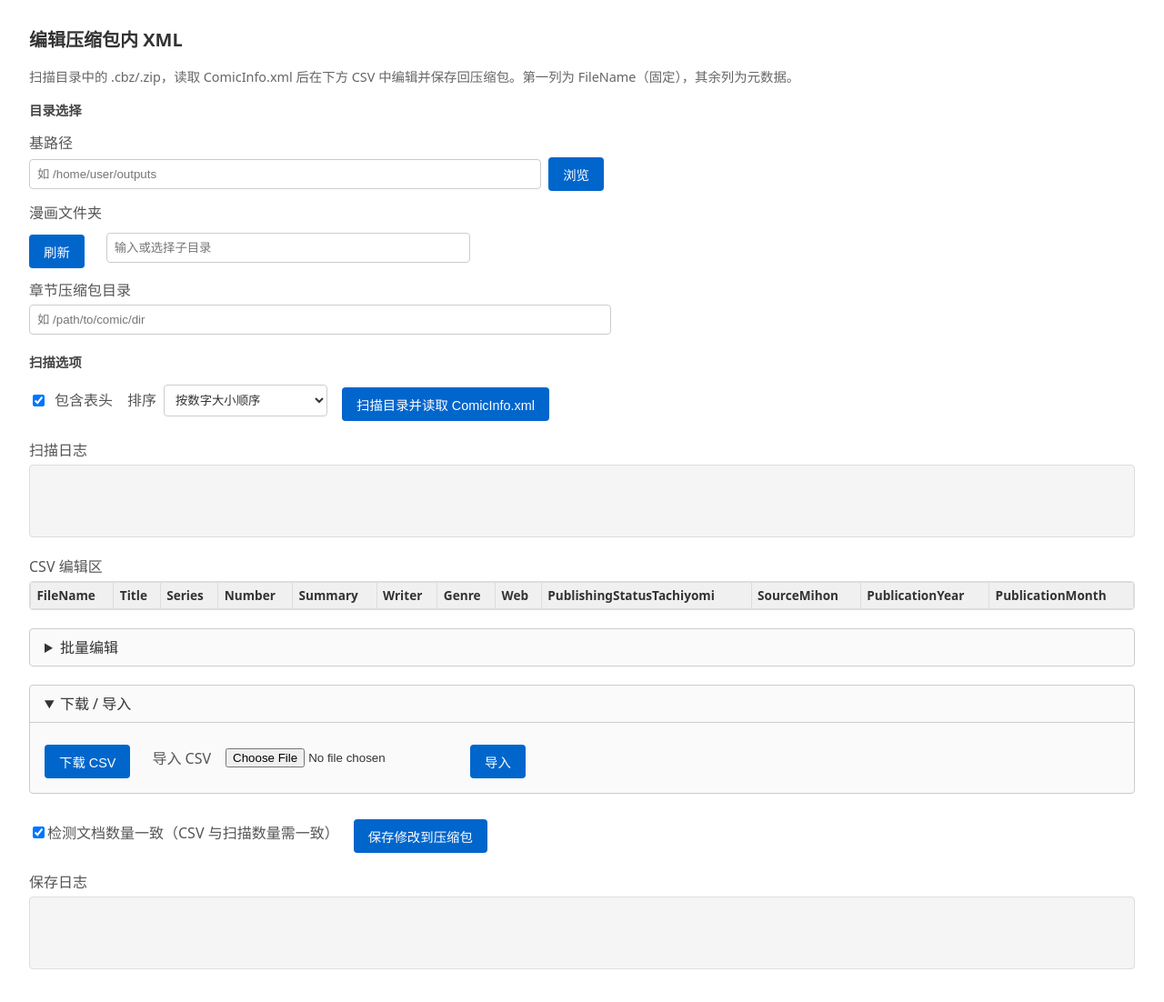
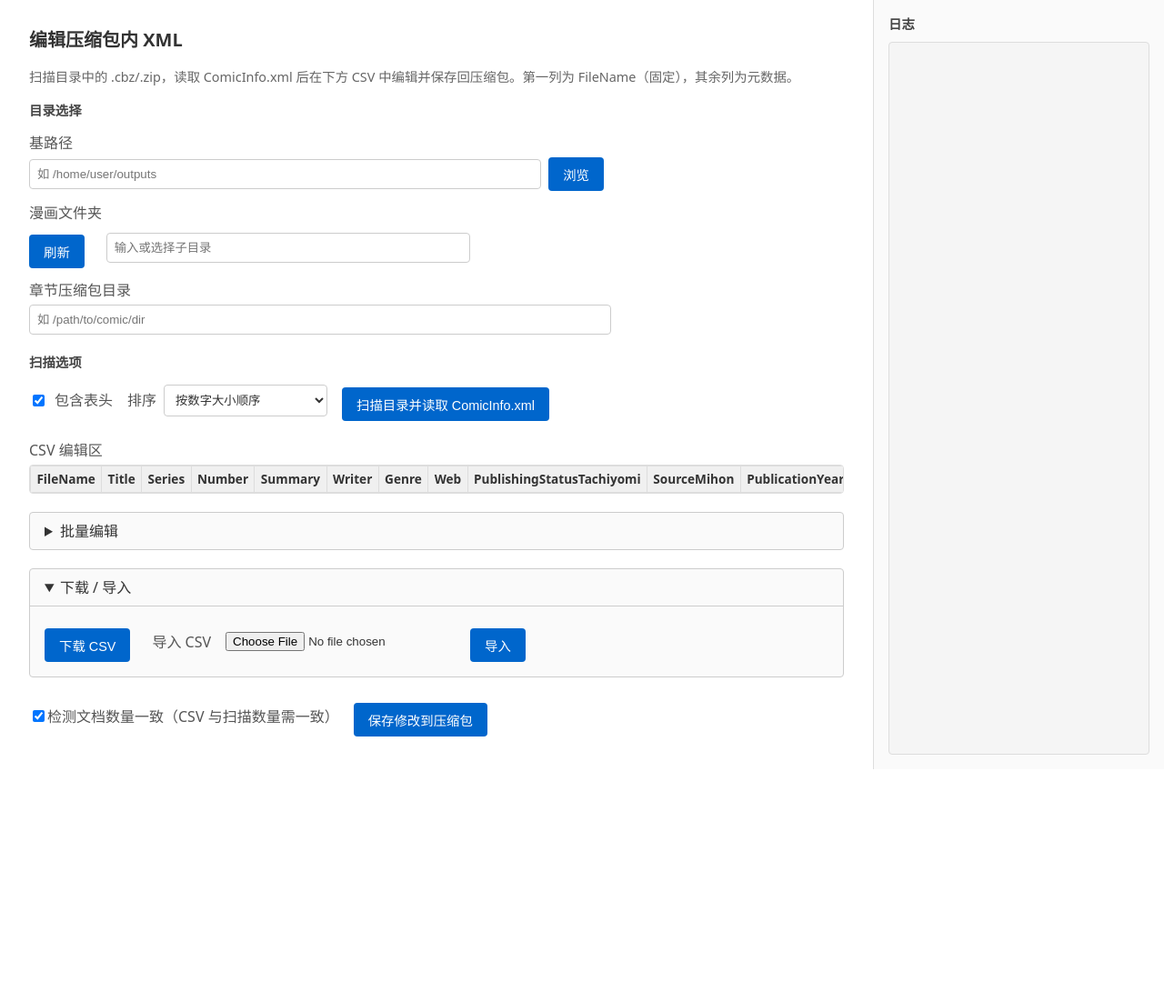
Before and after one commit to syaofox/mangatag, a FastAPI app: page / in a window 1280 px wide. Shown: the whole page at 91% size. After the commit the page ends 846 px from the top, so only its background shows below. Run offline with FastAPI, Linux system fonts and the light colour scheme; lists and menus that the app fills with data are empty; some libraries are stand-ins or nearby versions.

Commit message:
更新edit_xml.html和相关模板，重构日志显示区域为统一日志面板，合并扫描日志和保存日志，提升用户体验。同时更新Docker构建工作流，修改输入参数描述以支持自定义镜像标签。

```diff
--- a/app.py
+++ b/app.py
@@ -496,13 +496,21 @@ async def post_save(
         session["save_log"] = "请先扫描目录以建立压缩包顺序。"
         return templates.TemplateResponse(
             "partials/save_log.html",
-            {"request": request, "save_log": session["save_log"]},
+            {
+                "request": request,
+                "save_log": session["save_log"],
+                "scan_log": session.get("scan_log", ""),
+            },
         )
     if not ensure_archives_allowed(archives):
         session["save_log"] = "错误：扫描到的压缩包路径不在允许范围内。"
         return templates.TemplateResponse(
             "partials/save_log.html",
-            {"request": request, "save_log": session["save_log"]},
+            {
+                "request": request,
+                "save_log": session["save_log"],
+                "scan_log": session.get("scan_log", ""),
+            },
         )
     # 若表单未带上 csv_text（如 HTMX 未包含到），此时视为无可保存内容，由 save_archives 负责给出提示
     include = include_header.lower() in ("1", "true", "yes", "on")
@@ -512,7 +520,11 @@ async def post_save(
     session["save_log"] = save_log
     return templates.TemplateResponse(
         "partials/save_log.html",
-        {"request": request, "save_log": save_log},
+        {
+            "request": request,
+            "save_log": save_log,
+            "scan_log": session.get("scan_log", ""),
+        },
     )
 
 
--- a/templates/edit_xml.html
+++ b/templates/edit_xml.html
@@ -8,7 +8,12 @@
   <script>htmx.config.allowScriptTags = true;</script>
   <style>
     * { box-sizing: border-box; }
-    body { font-family: system-ui, sans-serif; background: #fff; color: #333; margin: 0; padding: 1rem 2rem; line-height: 1.5; }
+    html, body { height: 100%; margin: 0; }
+    body { font-family: system-ui, sans-serif; background: #fff; color: #333; display: flex; min-height: 100vh; line-height: 1.5; }
+    .main-content { flex: 1; min-width: 0; overflow-y: auto; padding: 1rem 2rem; }
+    .log-panel { width: 320px; flex-shrink: 0; height: 100vh; display: flex; flex-direction: column; border-left: 1px solid #ddd; background: #fafafa; }
+    .log-panel .section-title { padding: 0 1rem; margin: 1rem 0 0.5rem; }
+    .log-panel #unified-log { flex: 1; overflow-y: auto; min-height: 0; margin: 0 1rem 1rem; }
     h1 { font-size: 1.25rem; margin-bottom: 0.5rem; }
     .subtitle { color: #666; font-size: 0.9rem; margin-bottom: 1rem; }
     label { display: block; margin-top: 0.75rem; margin-bottom: 0.25rem; color: #555; }
@@ -28,7 +33,6 @@
     .row { display: flex; gap: 1rem; flex-wrap: wrap; align-items: flex-end; }
     .col { flex: 1; min-width: 200px; }
     .log { white-space: pre-wrap; font-family: ui-monospace, monospace; font-size: 0.8rem; background: #f5f5f5; padding: 0.75rem; border-radius: 4px; min-height: 80px; border: 1px solid #ddd; }
-    #scan-log { max-height: 200px; overflow-y: auto; }
     .accordion { border: 1px solid #ccc; border-radius: 4px; background: #fafafa; }
     .accordion summary { padding: 0.5rem 1rem; cursor: pointer; }
     .accordion .body { padding: 1rem; border-top: 1px solid #ccc; }
@@ -72,6 +76,7 @@
   </style>
 </head>
 <body>
+  <div class="main-content">
   <h1>编辑压缩包内 XML</h1>
   <p class="subtitle">扫描目录中的 .cbz/.zip，读取 ComicInfo.xml 后在下方 CSV 中编辑并保存回压缩包。第一列为 FileName（固定），其余列为元数据。</p>
 
@@ -126,13 +131,6 @@
       </div>
       <button type="button" id="scan-btn" class="btn btn-primary">扫描目录并读取 ComicInfo.xml</button>
       <span class="htmx-indicator">扫描中…</span>
-    </div>
-  </section>
-
-  <section class="section">
-    <div id="scan-log-wrap">
-      <label>扫描日志</label>
-      <div id="scan-log" class="log">{{ scan_log }}</div>
     </div>
   </section>
 
@@ -255,13 +253,6 @@
     <span id="save-indicator" class="htmx-indicator" style="display: none;">保存中…</span>
   </section>
 
-  <section class="section">
-    <div id="save-log-wrap">
-      <label>保存日志</label>
-      <div id="save-log" class="log">{{ save_log }}</div>
-    </div>
-  </section>
-
   <div id="browse-modal" role="dialog" aria-label="浏览文件夹">
     <div class="dialog">
       <h3>选择基路径目录</h3>
@@ -273,6 +264,16 @@
       </div>
     </div>
   </div>
+  </div>
+
+  <aside class="log-panel">
+    <h2 class="section-title">日志</h2>
+    <div id="unified-log" class="log">{% if scan_log %}{{ scan_log }}{% endif %}{% if save_log %}
+
+--- 保存 ---
+
+{{ save_log }}{% endif %}</div>
+  </aside>
 
   <script>
     // 浏览文件夹
@@ -437,10 +438,8 @@
       var scanBtn = document.getElementById('scan-btn');
       if (!scanBtn) return;
       scanBtn.addEventListener('click', function() {
-        var scanLogEl = document.getElementById('scan-log');
-        var saveLogEl = document.getElementById('save-log');
-        if (scanLogEl) scanLogEl.textContent = '扫描中…';
-        if (saveLogEl) saveLogEl.textContent = '';
+        var unifiedLogEl = document.getElementById('unified-log');
+        if (unifiedLogEl) unifiedLogEl.textContent = '扫描中…';
 
         var comicDir = (document.getElementById('edit_dir') || {}).value || '';
         var includeHeaderCb = document.getElementById('include_header');
@@ -463,12 +462,12 @@
               return reader.read().then(function(opt) {
                 if (opt.done) return;
                 var text = decoder.decode(opt.value, { stream: true });
-                if (scanLogEl) {
+                if (unifiedLogEl) {
                   // 若是第一次块并且仍然是「扫描中…」，先清空
-                  if (scanLogEl.textContent === '扫描中…') {
-                    scanLogEl.textContent = '';
+                  if (unifiedLogEl.textContent === '扫描中…') {
+                    unifiedLogEl.textContent = '';
                   }
-                  scanLogEl.textContent += text;
+                  unifiedLogEl.textContent += text;
                 }
                 return read();
               });
@@ -476,8 +475,8 @@
             return read();
           })
           .catch(function(err) {
-            if (scanLogEl) {
-              scanLogEl.textContent = (scanLogEl.textContent || '') + '\n请求失败: ' + err.message;
+            if (unifiedLogEl) {
+              unifiedLogEl.textContent = (unifiedLogEl.textContent || '') + '\n请求失败: ' + err.message;
             }
           });
 
@@ -490,8 +489,8 @@
           .then(function(res) { return res.json(); })
           .then(function(data) {
             if (!data || !data.ok) {
-              if (scanLogEl && data && data.error) {
-                scanLogEl.textContent = data.error;
+              if (unifiedLogEl && data && data.error) {
+                unifiedLogEl.textContent = data.error;
               }
               return;
             }
@@ -507,8 +506,8 @@
             }
           })
           .catch(function(err) {
-            if (scanLogEl) {
-              scanLogEl.textContent = (scanLogEl.textContent || '') + '\n获取 CSV 结果失败: ' + err.message;
+            if (unifiedLogEl) {
+              unifiedLogEl.textContent = (unifiedLogEl.textContent || '') + '\n获取 CSV 结果失败: ' + err.message;
             }
           });
       });
@@ -556,10 +555,10 @@
     document.getElementById('save-form').addEventListener('submit', function(e) {
       e.preventDefault();
       var form = this;
-      var saveLogEl = document.getElementById('save-log');
+      var unifiedLogEl = document.getElementById('unified-log');
       var saveBtn = document.getElementById('save-btn');
       var saveIndicator = document.getElementById('save-indicator');
-      if (!saveLogEl || !saveBtn) return;
+      if (!unifiedLogEl || !saveBtn) return;
 
       // 同步表单隐藏域（表格 -> csv_text -> 隐藏域）
       if (window.csvEditor && window.csvEditor.sync) window.csvEditor.sync();
@@ -570,7 +569,7 @@
       var checkCb = document.getElementById('check_count');
       document.getElementById('save_check_count').value = checkCb && checkCb.checked ? 'true' : 'false';
 
-      saveLogEl.textContent = '';
+      if (unifiedLogEl.textContent) unifiedLogEl.textContent += '\n\n--- 保存 ---\n';
       form.classList.add('saving');
       if (saveIndicator) saveIndicator.style.display = 'inline';
 
@@ -596,7 +595,7 @@
             return reader.read().then(function(opt) {
               if (opt.done) return;
               var text = decoder.decode(opt.value, { stream: true });
-              saveLogEl.textContent += text;
+              unifiedLogEl.textContent += text;
               return read();
             });
           }
@@ -604,7 +603,7 @@
           return read();
         })
         .catch(function(err) {
-          saveLogEl.textContent = (saveLogEl.textContent || '') + '\n请求失败: ' + err.message;
+          unifiedLogEl.textContent = (unifiedLogEl.textContent || '') + '\n请求失败: ' + err.message;
         })
         .finally(function() {
           form.classList.remove('saving');
--- a/templates/partials/save_log.html
+++ b/templates/partials/save_log.html
@@ -1 +1,5 @@
-<div id="save-log" class="log" hx-swap-oob="innerHTML">{{ save_log }}</div>
+<div id="unified-log" class="log" hx-swap-oob="innerHTML">{% if scan_log %}{{ scan_log }}
+
+--- 保存 ---
+
+{% endif %}{{ save_log }}</div>
--- a/templates/partials/scan_result.html
+++ b/templates/partials/scan_result.html
@@ -1,6 +1,5 @@
-{# 扫描时清空所有日志：先清空保存日志，再更新扫描日志与 CSV 区 #}
-<div id="save-log" class="log" hx-swap-oob="innerHTML"></div>
-<div id="scan-log" class="log" hx-swap-oob="innerHTML">{{ scan_log }}</div>
+{# 扫描时清空日志并更新扫描结果与 CSV 区 #}
+<div id="unified-log" class="log" hx-swap-oob="innerHTML">{{ scan_log }}</div>
 <div id="csv-area" hx-swap-oob="true">
   {% include "partials/csv_editor.html" %}
 </div>
```
Also changed, not shown: .github/workflows/docker-build.yml.
